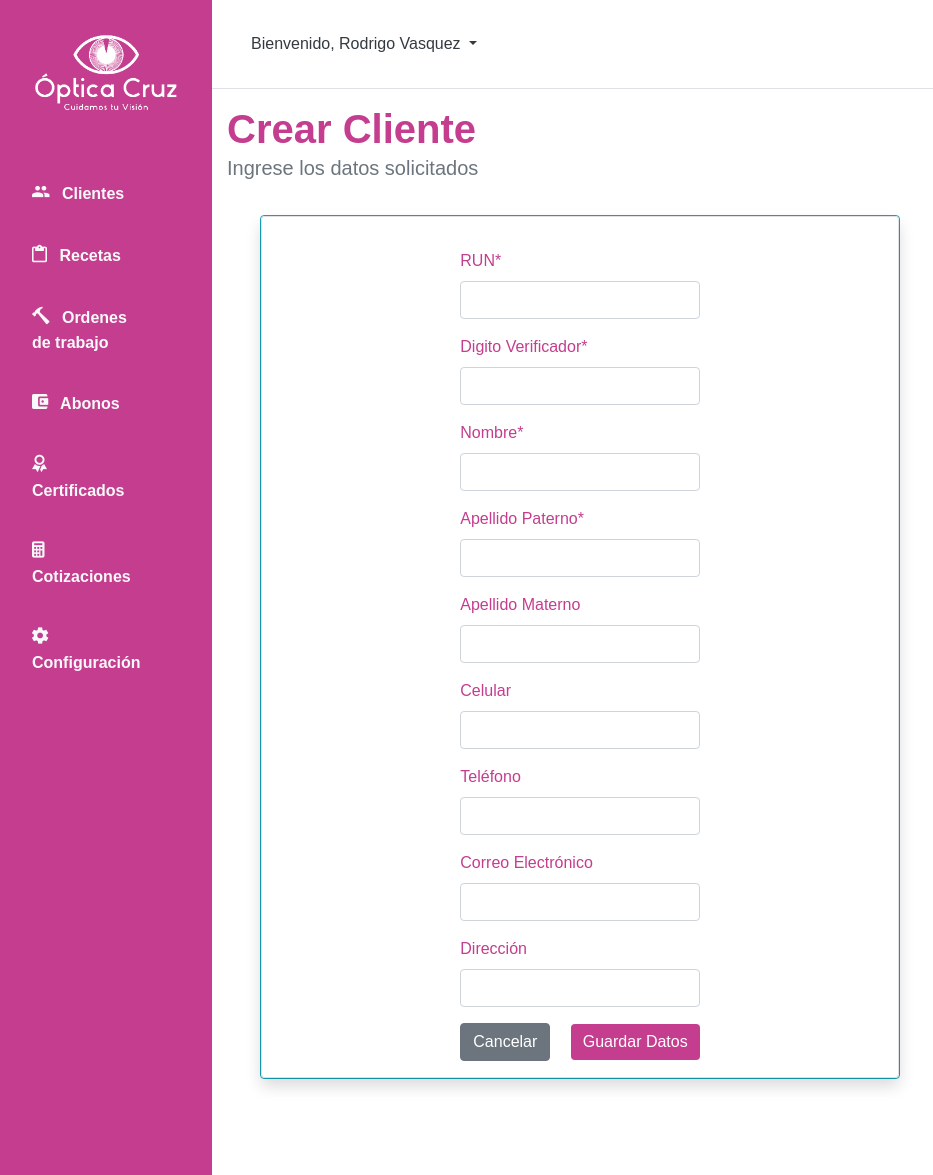
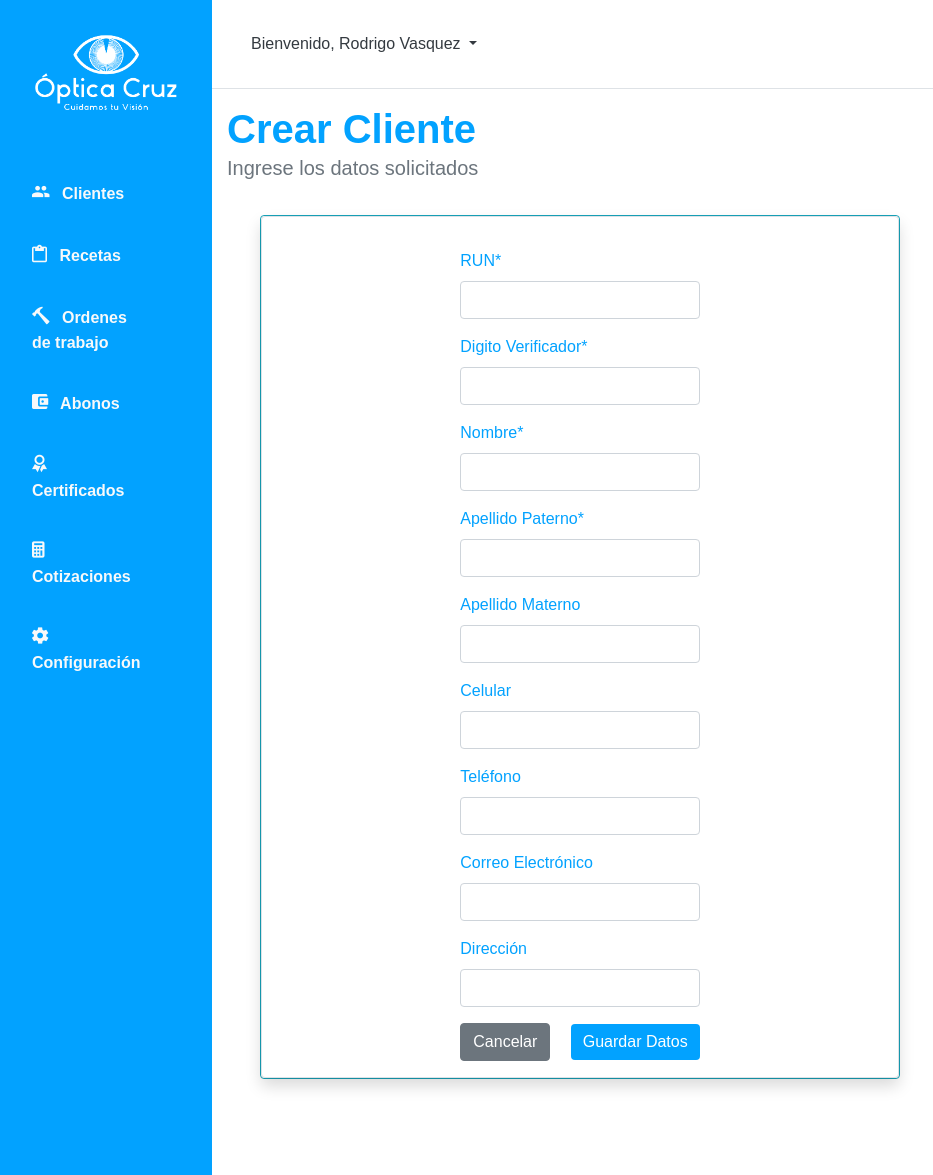
Before and after one commit to rovasquezn/capstone_003v_grupo5, a Django app: page /cliente_new/ in a window 1280 px wide. Shown: the whole page, without its empty margins (0-933 px from the left). Run offline with Django 4.2, Linux system fonts and the light colour scheme; some libraries are stand-ins or nearby versions; some web fonts are replaced.

Commit message:
actualizacion

```diff
--- a/optica/templates/optica/base.html
+++ b/optica/templates/optica/base.html
@@ -9,7 +9,7 @@
 
     <title>Sistema SGO - Optica Cruz</title>
 
-    <meta name="viewport" content="width=device-width, initial-scale=1.0, shrink-to-fit=no">
+    <meta name="viewport" content="width=device-width, initial-scale=1">
 
     <!-- Bootstrap CSS -->
     <link rel="stylesheet" href="https://stackpath.bootstrapcdn.com/bootstrap/4.3.1/css/bootstrap.min.css"
--- a/static/bootstrap/css/styles.css
+++ b/static/bootstrap/css/styles.css
@@ -1,5 +1,5 @@
 :root {
-    --primary: #c43d8e;
+    --primary: #02a2ff;
     --light: #ffffff;
     --grey: #efefef03;
 }
--- a/styles/styles.css
+++ b/styles/styles.css
@@ -1,5 +1,5 @@
 :root {
-    --primary: #c82687;
+    --primary: #618e19;
     --light: #ffffff;
     --grey: #efefef03;
 }
@@ -7,7 +7,7 @@
 body {
     overflow: hidden;
     font-family: 'Muli', sans-serif;
-    font-weight: 300;
+    font-weight: 50;
     color: var(--primary);
 }
 
@@ -67,7 +67,7 @@ a:hover {
 }
 
 
-@media (max-width: 768px) {
+@media (max-width: 780px) {
     #sidebar-container {
       display: none;
     }
```
Also changed, not shown: db.sqlite3, mediafiles/pagina/Optica_Cruz_Blanco.png (deleted), optica/migrations/0005_alter_receta_apmaternocliente_and_more.py (added).
